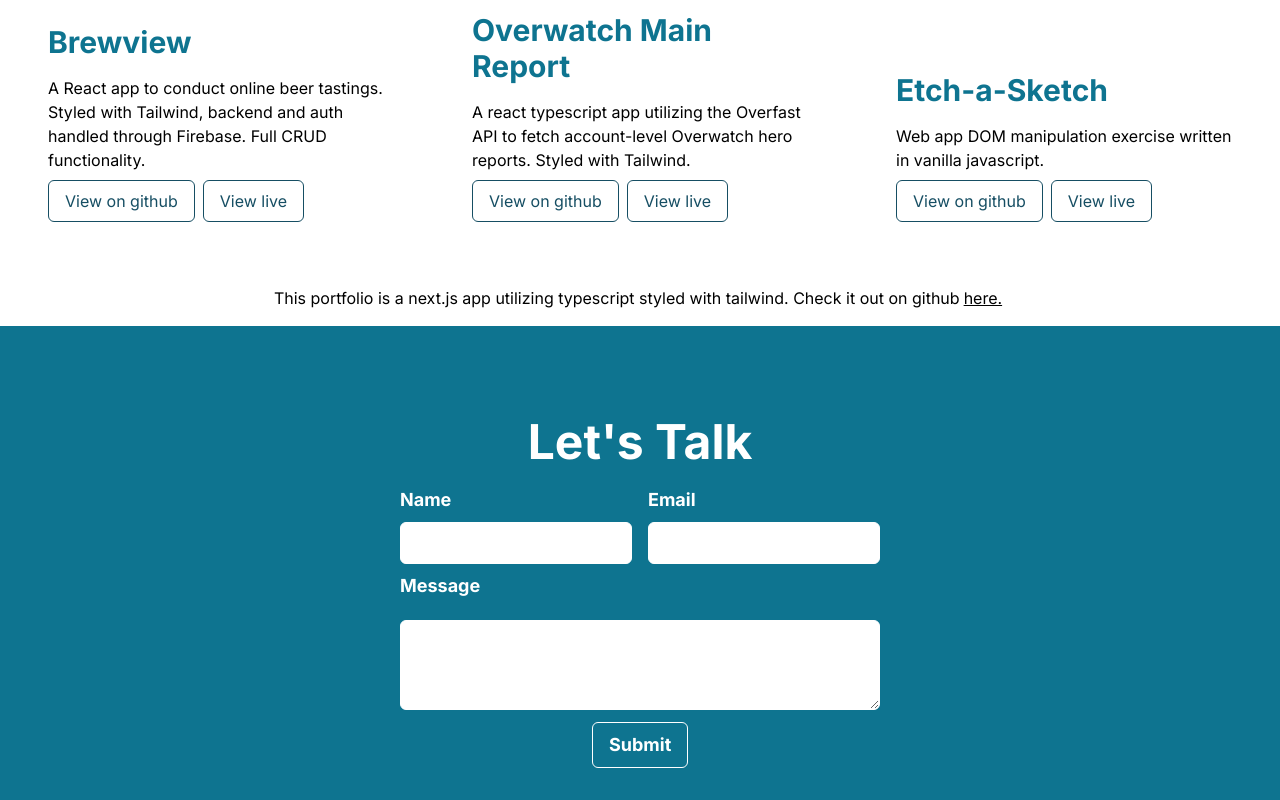
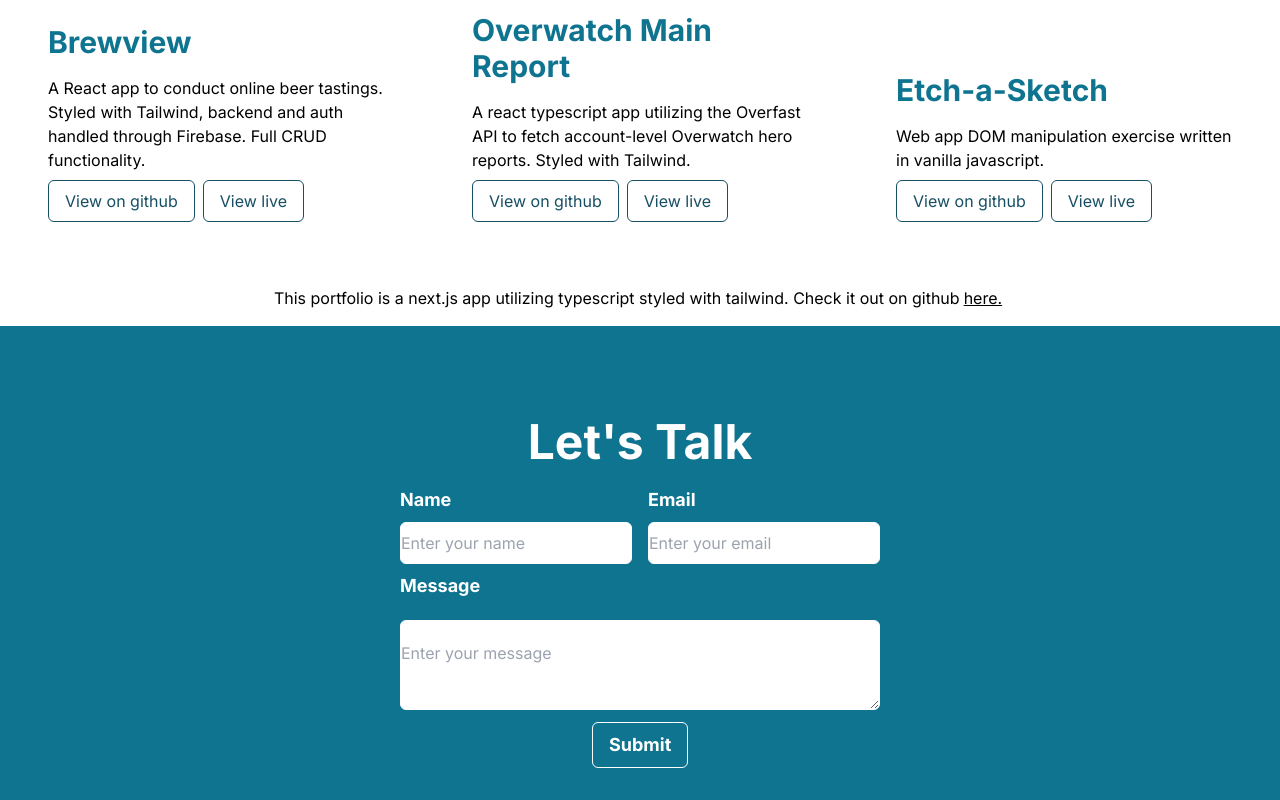
Before and after one commit to Alienatedlabor/react-portfolio, a Next.js app: page / in a window 1280 px wide. Shown: the part 1578-2378 px from the top of the page. Built offline with nearby package versions, Linux system fonts and the light colour scheme.

Commit message:
fix contact form

```diff
--- a/components/ContactMe.tsx
+++ b/components/ContactMe.tsx
@@ -78,16 +78,18 @@
             <label className="text-lg font-bold py-2  text-white">Name</label>
             <input
               required
-              className="border-white border rounded-md py-2   text-white"
+              className="border-white border rounded-md py-2"
               type="text"
               name="user_name"
+              placeholder="Enter your name"
             />
           </div>
           <div className="flex flex-col">
             <label className="text-lg py-2 font-bold text-white">Email</label>
             <input
+              placeholder="Enter your email"
               required
-              className="border-white border rounded-md py-2   text-white"
+              className="border-white border rounded-md py-2 "
               type="email"
               name="user_email"
             />
@@ -96,8 +98,9 @@
         <div className="flex flex-col">
           <label className="text-lg py-2 font-bold text-white">Message</label>
           <textarea
+            placeholder="Enter your message"
             required
-            className="border-white border  py-5 my-3 rounded-md bg-[rgba(255, 255, 255, 0.12)] text-white"
+            className="border-white border  py-5 my-3 rounded-md bg-[rgba(255, 255, 255, 0.12)]"
             name="message"
           />
         </div>
```
